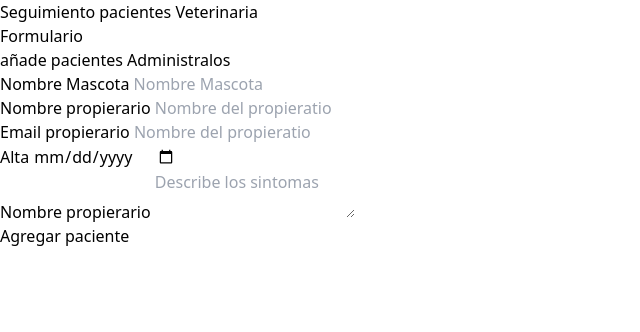
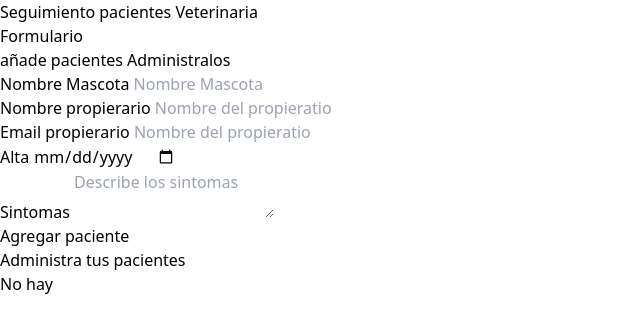
Before and after one commit to fmoraless/pacients-form, a Vue app: page / in a window 1280 px wide. Shown: the top 332 px of the page, without its empty margins (0-640 px from the left). Built offline with nearby package versions, Linux system fonts and the light colour scheme.

Commit message:
feat(form-paciente): componetize form

```diff
--- a/src/App.vue
+++ b/src/App.vue
@@ -1,13 +1,43 @@
 <script setup>
-import Header from "./components/Header.vue";
-import Formulario from "./components/Formulario.vue";
+import { ref, reactive } from 'vue';
+import Header from './components/Header.vue';
+import Formulario from './components/Formulario.vue';
+
+const pacientes = ref([]);
+
+const paciente = reactive({
+  nombre: '',
+  propietario: '',
+  email: '',
+  alta: '',
+  sintomas: '',
+});
+
+const guardarPaciente = () => {
+  pacientes.value.push();
+};
+
 </script>
 
 <template>
   <div class="container mx-auto mt-20">
     <Header />
     <div class="mt-12 md:flex">
-      <Formulario />
+      <Formulario
+        v-model:nombre="paciente.nombre"
+        v-model:propietario="paciente.propietario"
+        v-model:email="paciente.email"
+        v-model:alta="paciente.alta"
+        v-model:sintomas="paciente.sintomas"
+        @guardar-paciente="guardarPaciente"
+      />
+      <div class="md:w-1/2 md:h-screen overflow-y-scroll">
+        <h3 class="font-black text-3xl text-center">
+          Administra tus pacientes
+        </h3>
+        <div v-if="pacientes.length > 0"></div>
+        <p v-else class="mt-10 text-2xl text-center">No hay</p>
+      </div>
     </div>
   </div>
 </template>
--- a/src/components/Alerta.vue
+++ b/src/components/Alerta.vue
@@ -1,14 +1,15 @@
 <script setup>
-import { computed } from "vue";
+import { computed } from 'vue';
 const props = defineProps({
   alerta: {
     type: Object,
     required: true,
+
   },
 });
 
 const isError = computed(() => {
-  return props.alerta.tipo === "error";
+  return props.alerta.tipo === 'error';
 });
 </script>
 
--- a/src/components/Formulario.vue
+++ b/src/components/Formulario.vue
@@ -1,26 +1,51 @@
 <script setup>
-import { reactive } from "vue";
-import Alerta from "./Alerta.vue";
+import { reactive } from 'vue';
+import Alerta from './Alerta.vue';
 
 const alerta = reactive({
-  tipo: "",
-  mensaje: "",
+  tipo: '',
+  mensaje: '',
 });
 
-const paciente = reactive({
-  nombre: "",
-  propietario: "",
-  email: "",
-  alta: "",
-  sintomas: "",
+const emit = defineEmits([
+  'update:nombre',
+  'update:propietario',
+  'update:email',
+  'update:alta',
+  'update:sintomas',
+  'guardar-paciente',
+]);
+
+const props = defineProps({
+  nombre: {
+    type: String,
+    required: true,
+  },
+  propietario: {
+    type: String,
+    required: true,
+  },
+  email: {
+    type: String,
+    required: true,
+  },
+  alta: {
+    type: String,
+    required: true,
+  },
+  sintomas: {
+    type: String,
+    required: true,
+  },
 });
 
 const validar = () => {
-  if (Object.values(paciente).includes("")) {
-    alerta.mensaje = "Todos los campos son obligatorios";
-    alerta.tipo = "error";
+  if (Object.values(props).includes('')) {
+    alerta.mensaje = 'Todos los campos son obligatorios';
+    alerta.tipo = 'error';
     return;
   }
+  emit('guardar-paciente');
 };
 </script>
 
@@ -46,7 +71,8 @@
           type="text"
           placeholder="Nombre Mascota"
           class="border-2 w-full p-2 mt-2 placeholder-gray-400"
-          v-model="paciente.nombre"
+          :value="nombre"
+          @input="$emit('update:nombre', $event.target.value)"
         />
       </div>
       <div mb-5>
@@ -58,7 +84,8 @@
           type="text"
           placeholder="Nombre del propieratio"
           class="border-2 w-full p-2 mt-2 placeholder-gray-400"
-          v-model="paciente.propietario"
+          :value="propietario"
+          @input="$emit('update:propietario', $event.target.value)"
         />
       </div>
       <div mb-5>
@@ -70,7 +97,8 @@
           type="email"
           placeholder="Nombre del propieratio"
           class="border-2 w-full p-2 mt-2 placeholder-gray-400"
-          v-model="paciente.email"
+          :value="email"
+          @input="$emit('update:email', $event.target.value)"
         />
       </div>
       <div mb-5>
@@ -81,18 +109,20 @@
           id="alta"
           type="date"
           class="border-2 w-full p-2 mt-2 placeholder-gray-400"
-          v-model="paciente.alta"
+          :value="alta"
+          @input="$emit('update:alta', $event.target.value)"
         />
       </div>
       <div mb-5>
         <label for="sintomas" class="block text-gray-700 upercase font-bold">
-          Nombre propierario
+          Sintomas
         </label>
         <textarea
           id="sintomas"
           placeholder="Describe los sintomas"
           class="border-2 w-full p-2 mt-2 placeholder-gray-400 rounded-md h-40"
-          v-model="paciente.sintomas"
+          :value="sintomas"
+          @input="$emit('update:sintomas', $event.target.value)"
         />
       </div>
       <input
```
